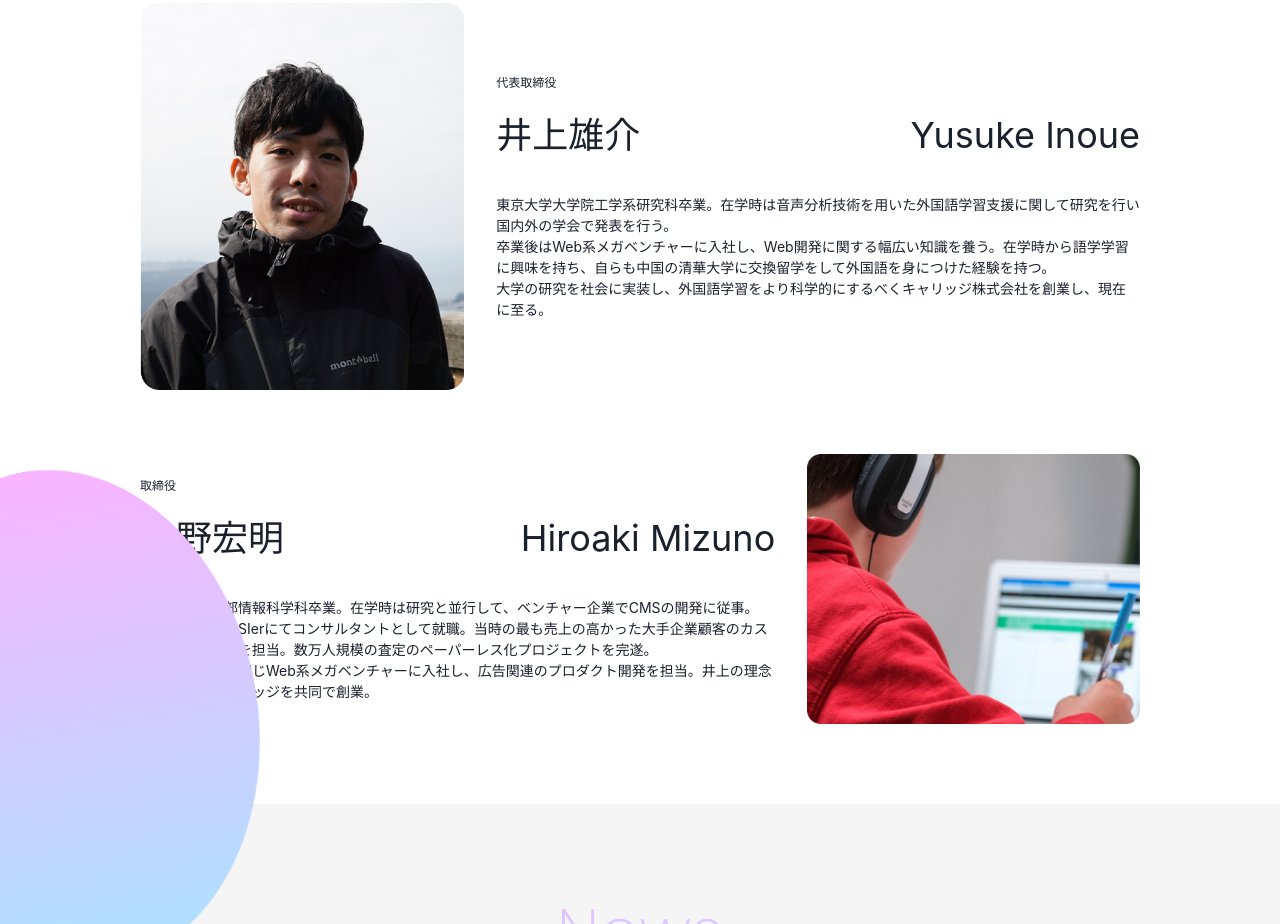
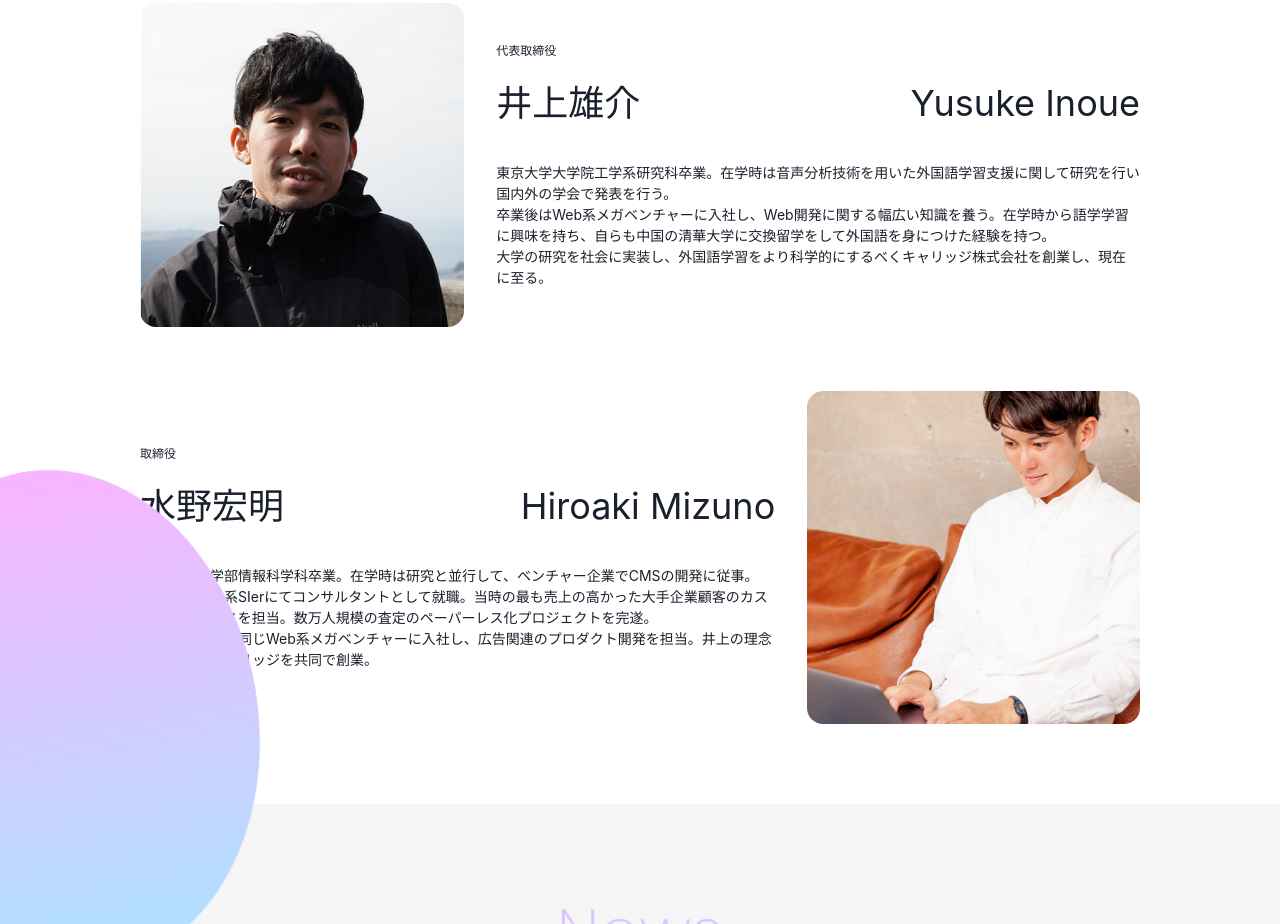
Before and after one commit to inoue0124/corporate_hp, a Gatsby site: page / in a window 1280 px wide. Shown: the part 2380-3304 px from the top of the page. Built offline with nearby package versions, Linux system fonts and the light colour scheme; Gatsby itself is replaced by a stand-in of ours; a web font is replaced by a local one.

Commit message:
画像変更

```diff
--- a/src/__generated__/gatsby-types.d.ts
+++ b/src/__generated__/gatsby-types.d.ts
@@ -2931,7 +2931,7 @@ type WebPOptions = {
 type HomeQueryVariables = Exact<{ [key: string]: never; }>;
 
 
-type HomeQuery = { readonly mission: { readonly childImageSharp: { readonly gatsbyImageData: import('gatsby-plugin-image').IGatsbyImageData } | null } | null, readonly shadowingSaver: { readonly id: string, readonly childImageSharp: { readonly gatsbyImageData: import('gatsby-plugin-image').IGatsbyImageData } | null } | null, readonly inoue: { readonly id: string, readonly childImageSharp: { readonly gatsbyImageData: import('gatsby-plugin-image').IGatsbyImageData } | null } | null };
+type HomeQuery = { readonly mission: { readonly childImageSharp: { readonly gatsbyImageData: import('gatsby-plugin-image').IGatsbyImageData } | null } | null, readonly shadowingSaver: { readonly id: string, readonly childImageSharp: { readonly gatsbyImageData: import('gatsby-plugin-image').IGatsbyImageData } | null } | null, readonly inoue: { readonly id: string, readonly childImageSharp: { readonly gatsbyImageData: import('gatsby-plugin-image').IGatsbyImageData } | null } | null, readonly mizuno: { readonly id: string, readonly childImageSharp: { readonly gatsbyImageData: import('gatsby-plugin-image').IGatsbyImageData } | null } | null };
 
 
 }
--- a/src/components/companyOverview.tsx
+++ b/src/components/companyOverview.tsx
@@ -43,6 +43,7 @@ const CompanyOverview: FC<BoxProps> = (props) => {
               <Td>事業内容</Td>
               <Td>
                 ラーニングマネジメントシステムの開発、販売
+                <br />
                 Webアプリケーションシステムの受託開発
               </Td>
             </Tr>
--- a/src/components/member.tsx
+++ b/src/components/member.tsx
@@ -13,7 +13,12 @@ type Props = BoxProps & {
 
 const Member: FC<Props> = (props) => {
   const image = (
-    <Box maxW={400} mr={props.isImageRight ? 0 : 8}>
+    <Box
+      maxW={400}
+      mr={props.isImageRight ? 0 : 8}
+      borderRadius="16"
+      overflow="hidden"
+    >
       <GatsbyImage image={getImage(props.image)!} alt={props.title} />
     </Box>
   );
--- a/src/pages/index.tsx
+++ b/src/pages/index.tsx
@@ -171,7 +171,7 @@ const Home: FC<PageProps<GatsbyTypes.HomeQuery>> = ({ data }) => {
                 />
                 <Member
                   className="animate__animated animate__fadeInUp"
-                  image={data.mission?.childImageSharp?.gatsbyImageData!}
+                  image={data.mizuno?.childImageSharp?.gatsbyImageData!}
                   title="取締役"
                   name="水野宏明"
                   nameEn="Hiroaki Mizuno"
@@ -279,6 +279,18 @@ export const query = graphql`
           blurredOptions: { width: 100 }
           width: 600
           placeholder: BLURRED
+          aspectRatio: 1
+        )
+      }
+    }
+    mizuno: file(relativePath: { eq: "member/mizuno.jpg" }) {
+      id
+      childImageSharp {
+        gatsbyImageData(
+          blurredOptions: { width: 100 }
+          width: 600
+          placeholder: BLURRED
+          aspectRatio: 1
         )
       }
     }
```
Also changed, not shown: src/images/member/mizuno.jpg (added).
